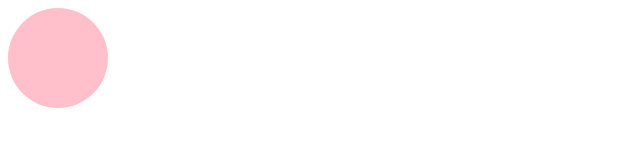
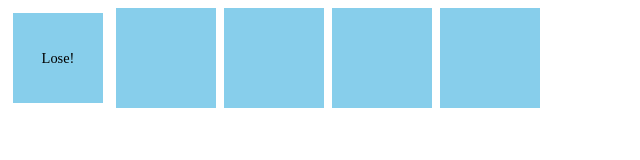
Before and after one commit to rotosiri-zu/MyJSPractice, a plain HTML site: page index.html in a window 1280 px wide. Both pictures are taken after a click on the element 58 px from the left and 58 px from the top of the page. Shown: the whole page, without its empty margins (0-640 px from the left). Drawn offline with Linux system fonts and the light colour scheme.

Commit message:
簡単なゲームを作ってみよう

```diff
--- a/index.html
+++ b/index.html
@@ -4,31 +4,55 @@
     <meta charset="utf-8">
     <title>JavaScript Practicre</title>
     <style>
+      body {
+        display: flex;
+        flex-wrap: wrap;
+      }
       .box {
         width: 100px;
         height: 100px;
         background: skyblue;
         cursor: pointer;
         transition: 0.8s;
+        margin: 0 8px 8px 0;
+        text-align: center;
+        line-height: 100px;
       }
-      .circle {
+      .win {
         background: pink;
         border-radius: 50%;
         transform: rotate(360deg);
       }
+      .lose {
+        transform: scale(0.9);
+      }
     </style>
   </head>
   <body>
-    <div class="box" id="target"></div>
+
 
     <script>
       'use strict';
 
-      document.getElementById('target').addEventListener('click', () => {
-        // document.getElementById('target').style.background = 'pink';
-        // document.getElementById('target').style.borderRadius = '50%';
-        document.getElementById('target').classList.add('circle');
+      const num = 5;
+      const winner = Math.floor(Math.random() * num); // 0 - 4
+
+      for (let i = 0; i < num; i++) {
+      const div = document.createElement('div');
+      div.classList.add('box');
+
+      div.addEventListener('click', () => {
+        if (i === winner) {
+          div.textContent = 'win!';
+          div.classList.add('win');
+        } else {
+          div.textContent = 'Lose!';
+          div.classList.add('lose');
+        }
       });
+
+      document.body.appendChild(div);
+      }
     </script>
   </body>
 </html>
```
